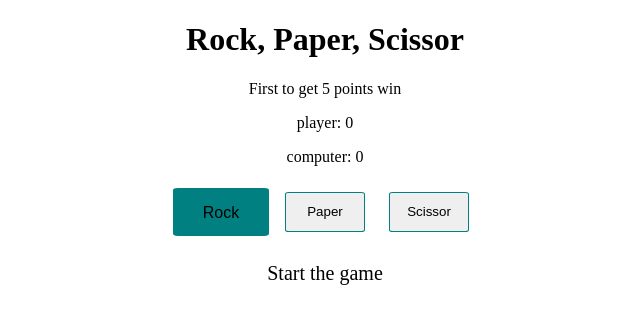
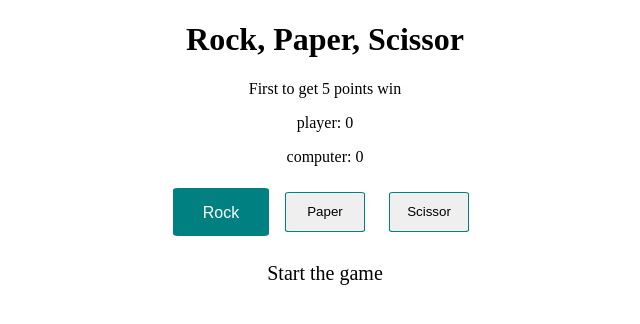
Before and after one commit to GnvSaikiran/rock-paper-scissors, a plain HTML site: page index.html in a window 1280 px wide. In both pictures the pointer is over the button "Rock". Shown: the full height of the page, 315-955 px from the left. Drawn offline with Linux system fonts and the light colour scheme.

Commit message:
made color changes

```diff
--- a/styles.css
+++ b/styles.css
@@ -8,7 +8,7 @@
 
 .buttons:hover {
   background-color: teal;
-  color: s white;
+  color: white;
   transform: scale(1.2);
   border: 2px solid teal;
 }
```
